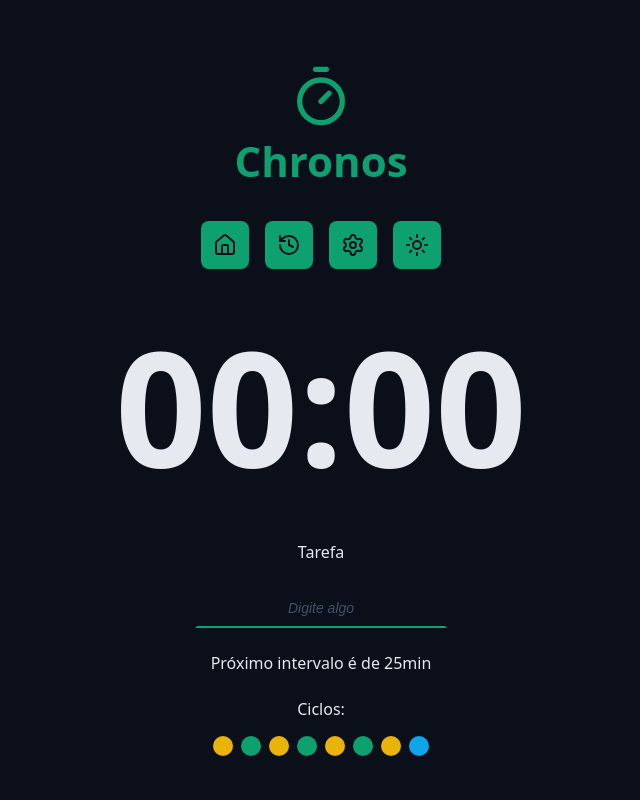
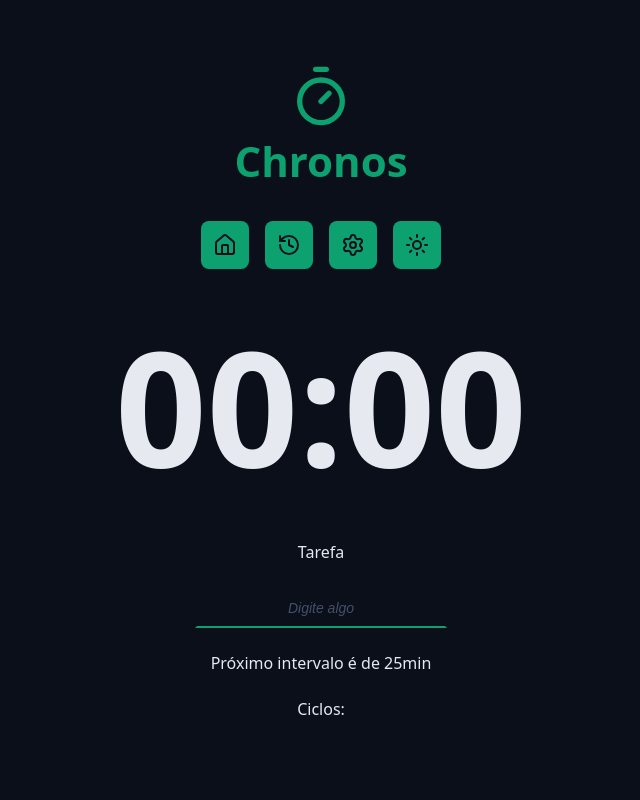
Before and after one commit to ArthurFloro/chronos, a React (Vite) app: page / in a window 1280 px wide. Shown: the top 800 px of the page, without its empty margins (319-959 px from the left). Built offline with nearby package versions, Linux system fonts and the light colour scheme.

Commit message:
iterando elemento jsx e usando a prop key

```diff
--- a/src/components/Cycles/index.tsx
+++ b/src/components/Cycles/index.tsx
@@ -1,18 +1,35 @@
+import { useTaskContext } from "../../contexts/TaskContext/useTaskContext";
+import { getNextCycle } from "../../utils/getNextCycle";
+import { getNextCycleType } from "../../utils/getNextCycleType";
 import styles from "./styles.module.css";
 
 export function Cycles() {
+  const { state } = useTaskContext();
+
+  const cycleStep = Array.from({ length: state.currentCycle });
+
+  const cycleDescriptionMap = {
+    workTime: "foco",
+    shortBreakTime: "pausa curta",
+    longBreakTime: "pausa longa",
+  };
+
   return (
     <div className={styles.cycles}>
       <span>Ciclos:</span>
       <div className={styles.cycleDots}>
-        <span className={`${styles.cycleDot} ${styles.workTime}`}></span>
-        <span className={`${styles.cycleDot} ${styles.shortBreakTime}`}></span>
-        <span className={`${styles.cycleDot} ${styles.workTime}`}></span>
-        <span className={`${styles.cycleDot} ${styles.shortBreakTime}`}></span>
-        <span className={`${styles.cycleDot} ${styles.workTime}`}></span>
-        <span className={`${styles.cycleDot} ${styles.shortBreakTime}`}></span>
-        <span className={`${styles.cycleDot} ${styles.workTime}`}></span>
-        <span className={`${styles.cycleDot} ${styles.longBreakTime}`}></span>
+        {cycleStep.map((_, index) => {
+          const nextCycle = getNextCycle(index);
+          const nextCycleType = getNextCycleType(nextCycle);
+          return (
+            <span
+              key={nextCycle}
+              className={`${styles.cycleDot} ${styles[nextCycleType]}`}
+              aria-label={`Indicador de ciclo de ${cycleDescriptionMap[nextCycleType]}`}
+              title={`Indicador de ciclo de ${cycleDescriptionMap[nextCycleType]}`}
+            ></span>
+          );
+        })}
       </div>
     </div>
   );
```
